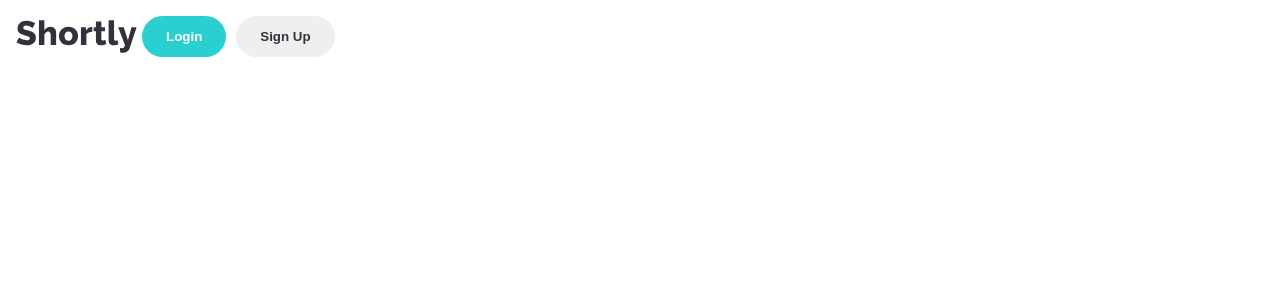
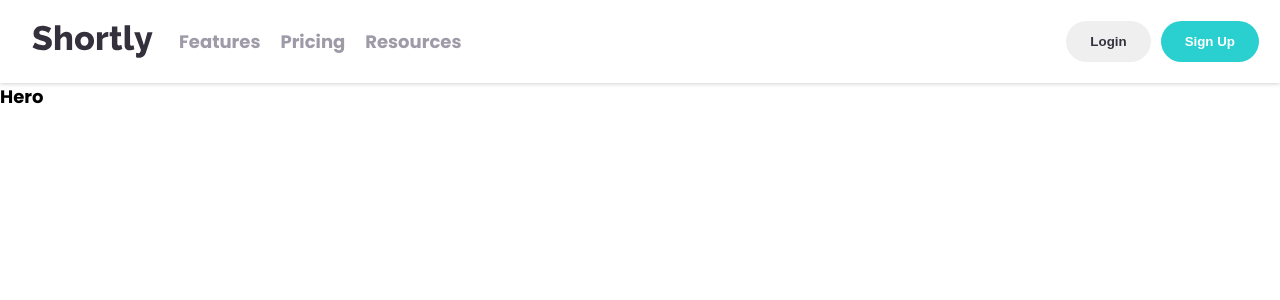
Before and after one commit to m-bashari-m/url-shortening, a React (Vite) app: page / in a window 1280 px wide. Shown: the top 300 px of the page. Built offline with nearby package versions, Linux system fonts and the light colour scheme.

Commit message:
complete header

```diff
--- a/src/App.jsx
+++ b/src/App.jsx
@@ -1,12 +1,14 @@
 import { useState } from 'react'
 
 import { Header } from './components'
+import Hero from './components/hero/Hero'
 
 function App() {
 
   return (
     <div className="app">
       <Header />
+      <Hero />
     </div>
   )
 }
--- a/src/components/button/Button.jsx
+++ b/src/components/button/Button.jsx
@@ -2,15 +2,15 @@ import React from 'react'
 import "../../index.css"
 import "./button.css"
 
-function Button({ fullRound, variant, children }) {
+function Button({ fullRound, fullWidth, variant, children }) {
   return (
     <button
       className={
         `button
         ${fullRound ? "button--round" : ""}
-        ${variant === "primary"
-          ? "button--primary"
-          : "button--secondary"}`
+        ${variant === "primary" ? "button--primary" : "button--secondary"}
+        ${fullWidth ? "button--full" : ""}
+        `
       }
     >
       {children}
--- a/src/components/button/button.css
+++ b/src/components/button/button.css
@@ -4,7 +4,7 @@
   outline: none;
   border: none;
   cursor: pointer;
-  margin: 0 5px;
+  margin: 5px 5px;
 }
 
 .button--primary{
@@ -24,3 +24,7 @@
 .button--round{
   border-radius: 100px;
 }
+
+.button--full{
+  width: 100%;
+}
--- a/src/components/header/Header.jsx
+++ b/src/components/header/Header.jsx
@@ -1,17 +1,59 @@
-import React from 'react'
-import "./Header.css"
+import React, { useState } from 'react'
+import { Button } from "../"
+
+import "./header.css"
+import "../../index.css"
 import logo from "../../images/logo.svg"
-import {Button} from "../"
+import toggleButton from "../../images/iconmonstr-menu-lined.svg"
 
 function Header() {
+  const [isMenuOpen, setIsMenuOpen] = useState(false)
+
+  function handleClick(){
+    setIsMenuOpen(prevState => !prevState)
+  }
+
   return (
+    <React.Fragment>
     <nav className='header'>
       <img src={logo} alt="shortly logo" className="header--logo" />
       <div className="header--menu">
-        <Button fullRound={true} variant="primary">Login</Button>
-        <Button fullRound={true} variant="secondary">Sign Up</Button>
+        <div className="wrapper">
+          <a href="#">Features</a>
+          <a href="#">Pricing</a>
+          <a href="#">Resources</a>
+        </div>
+
+        <div className="wrapper">
+          <Button fullRound={true} variant="secondary">Login</Button>
+          <Button fullRound={true} variant="primary">Sign Up</Button>
+        </div>
       </div>
+
+      <img
+          src={toggleButton}
+          alt="menu toggler"
+          className='header--menu-toggle'
+          onClick={handleClick}
+      />
     </nav>
+
+    {
+      isMenuOpen &&
+      <div className="container">
+        <a href="#">Features</a>
+        <a href="#">Pricing</a>
+        <a href="#">Resources</a>
+
+        <hr />
+
+        <Button fullRound={true} variant="secondary" fullWidth>Login</Button>
+        <Button fullRound={true} variant="primary" fullWidth>Sign Up</Button>
+      </div>
+    }
+
+  </React.Fragment>
+
   )
 }
 
--- a/src/components/header/header.css
+++ b/src/components/header/header.css
@@ -1,6 +1,71 @@
 .header{
   padding: 1rem;
+  display: grid;
+  grid-template-columns: 1fr auto;
+  justify-content: space-between;
+  align-items: center;
+  box-shadow: 0 0 5px var(--color-gray);
+}
+
+.header--logo{
+  margin: 0 1rem;
+}
+
+.header--menu{
+  display: none;
+}
+
+.header--menu-toggle{
+  width: 50px;
+  margin: 0 1rem;
+  cursor: pointer;
+}
+
+.container{
+  width: 90%;
+  max-width: 400px;
+  background-color: var(--color-dark-violet);
+  border-radius: 8px;
+  color: white;
+  padding: 1.5rem;
   display: flex;
-  justify-content: flex-start;
+  flex-direction: column;
   align-items: center;
+  margin-top: 10px;
+  position: absolute;
+  left: 50%;
+  transform: translateX(-50%);
 }
+
+.container a{
+  margin-bottom: 1rem;
+  color: white;
+}
+
+hr{
+  border: .5px solid var(--color-gray);
+  width: 90%;
+  margin-bottom: 1rem;
+}
+
+
+
+@media only screen and (min-width: 710px){
+  .header{
+    grid-template-columns: 1fr 11fr;
+  }
+
+  .header--menu{
+    display: flex;
+    justify-content: space-between;
+    align-items: center;
+  }
+
+  .header--menu-toggle{
+    display: none;
+  }
+
+  .container{
+    display: none;
+  }
+}
--- /dev/null
+++ b/src/components/hero/Hero.jsx
@@ -0,0 +1,9 @@
+import React from 'react'
+
+function Hero() {
+  return (
+    <div>Hero</div>
+  )
+}
+
+export default Hero
--- a/src/index.css
+++ b/src/index.css
@@ -20,3 +20,9 @@ body{
   font-family: 'Poppins', sans-serif;
   font-size: 18px;
 }
+
+a{
+  text-decoration: none;
+  color: var(--color-grayish-violet);
+  margin: 0 10px;
+}
```
Also changed, not shown: src/components/hero/hero.css (added), src/images/iconmonstr-menu-lined.svg (added).
